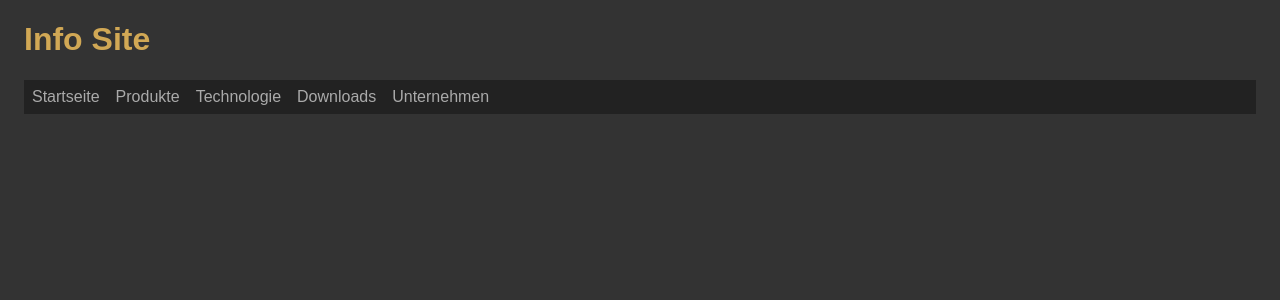
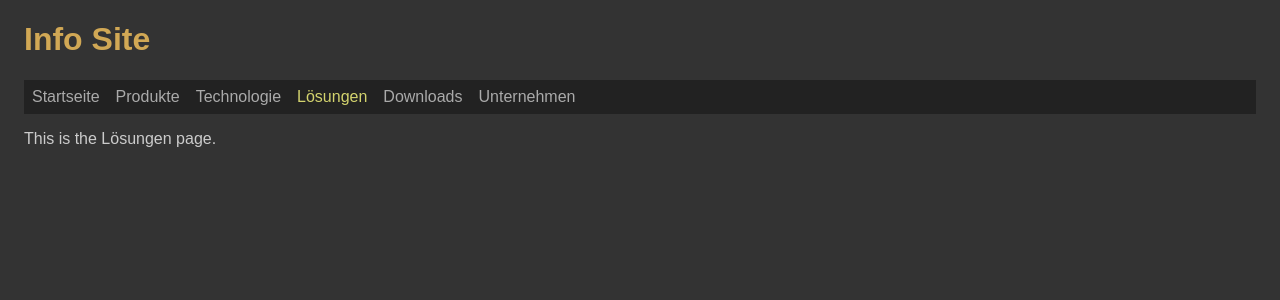
Before and after one commit to edwardtanguay/et321-robotics-site, a React (Vite) app: page /loesungen in a window 1280 px wide. Shown: the top 300 px of the page. Built offline with nearby package versions, Linux system fonts and the light colour scheme.

Commit message:
all pages finished

```diff
--- a/src/App.tsx
+++ b/src/App.tsx
@@ -5,6 +5,7 @@ import { PageProdukte } from './pages/PageProdukte';
 import { PageTechnologie } from './pages/PageTechnologie';
 import { PageDownloads } from './pages/PageDownloads';
 import { PageUnternehmen } from './pages/PageUnternehmen';
+import { PageLoesungen } from './pages/PageLoesungen';
 
 function App() {
 	return (
@@ -14,6 +15,7 @@ function App() {
 				<NavLink to="/startseite">Startseite</NavLink>
 				<NavLink to="/produkte">Produkte</NavLink>
 				<NavLink to="/technologie">Technologie</NavLink>
+				<NavLink to="/loesungen">Lösungen</NavLink>
 				<NavLink to="/downloads">Downloads</NavLink>
 				<NavLink to="/unternehmen">Unternehmen</NavLink>
 			</nav>
@@ -22,6 +24,7 @@ function App() {
 				<Route path="/startseite" element={<PageStartseite />} />
 				<Route path="/produkte" element={<PageProdukte />} />
 				<Route path="/technologie" element={<PageTechnologie />} />
+				<Route path="/loesungen" element={<PageLoesungen />} />
 				<Route path="/downloads" element={<PageDownloads />} />
 				<Route path="/unternehmen" element={<PageUnternehmen />} />
 				<Route path="/" element={<Navigate to="/startseite" replace />} />
--- /dev/null
+++ b/src/pages/PageLoesungen.tsx
@@ -0,0 +1,7 @@
+export const PageLoesungen = () => {
+	return (
+		<div className="page pageLoesungen">
+			<p>This is the Lösungen page.</p>
+		</div>
+	);
+};
```
